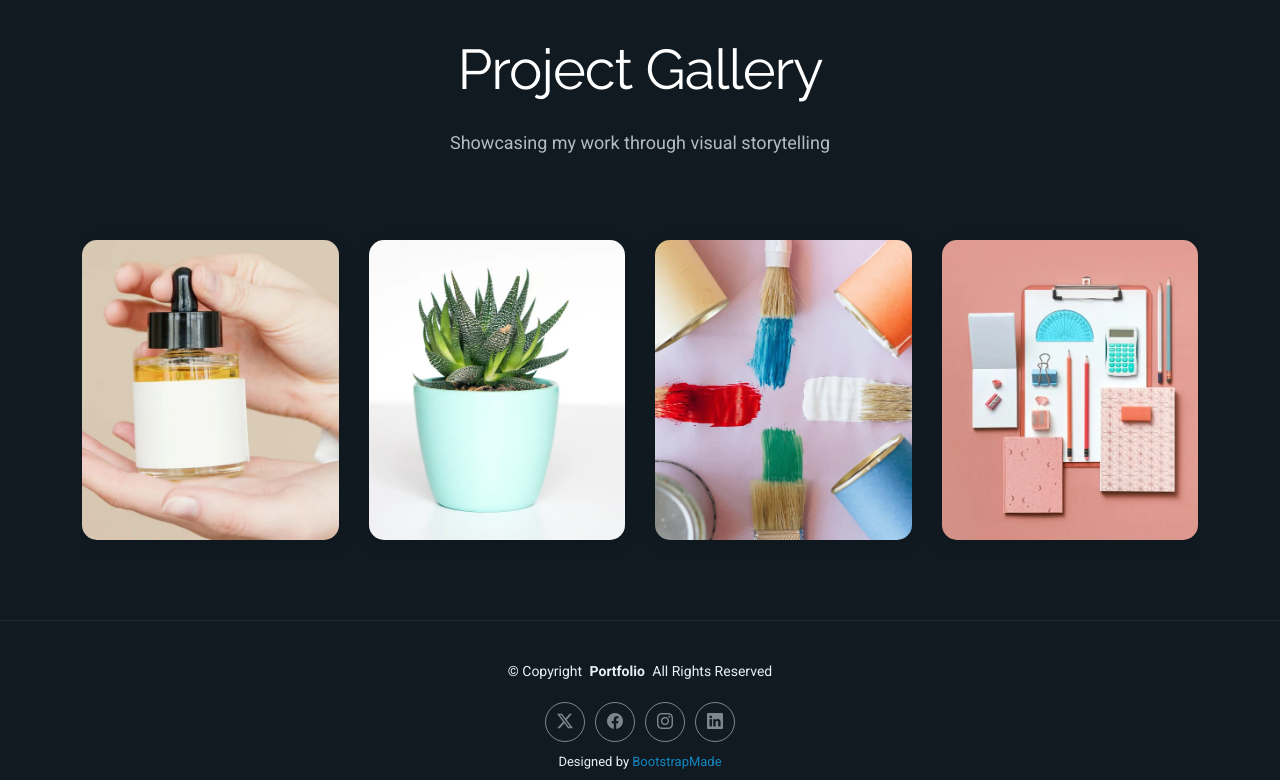
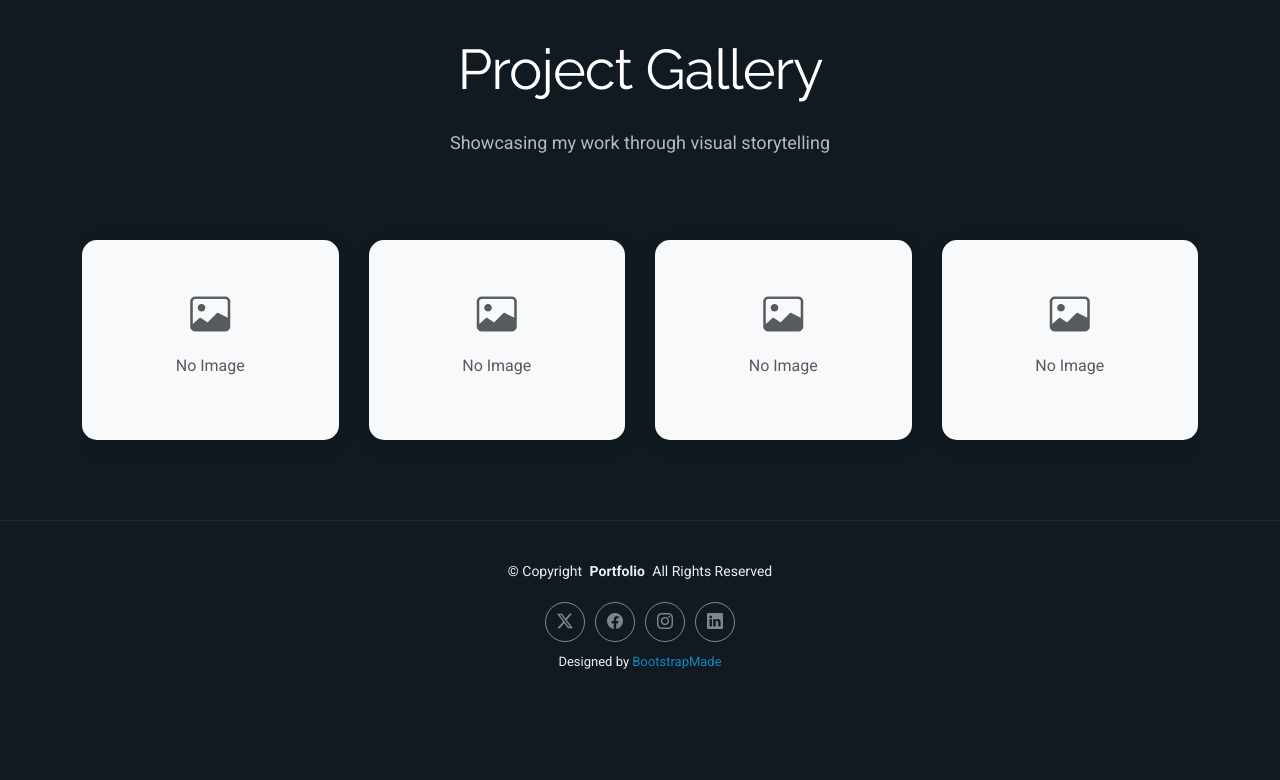
Before and after one commit to abdiwahaab12/my-resume-cv, a Flask app: page /portfolio in a window 1280 px wide. Shown: the part 586-1366 px from the top of the page. After the commit the page ends 1255 px from the top, so only its background shows below. Run offline with Flask 3, Linux system fonts and the light colour scheme; some libraries are stand-ins or nearby versions.

Commit message:
Fix 404 errors by removing references to missing static portfolio images

```diff
--- a/FolioOne/templates/portfolio.html
+++ b/FolioOne/templates/portfolio.html
@@ -92,7 +92,12 @@
       <div class="swiper-wrapper">
         <div class="swiper-slide">
           <div class="gallery-item">
-            <img src="{{ url_for('static', filename='assets/img/portfolio/portfolio-1.webp') }}" alt="Project 1" class="img-fluid">
+            <div class="no-image-placeholder d-flex align-items-center justify-content-center bg-light" style="height: 200px;">
+              <div class="text-center text-muted">
+                <i class="bi bi-image fs-1"></i>
+                <p class="mt-2">No Image</p>
+              </div>
+            </div>
             <div class="gallery-overlay">
               <h4>Web Development</h4>
               <p>Modern responsive website</p>
@@ -101,7 +106,12 @@
         </div>
         <div class="swiper-slide">
           <div class="gallery-item">
-            <img src="{{ url_for('static', filename='assets/img/portfolio/portfolio-2.webp') }}" alt="Project 2" class="img-fluid">
+            <div class="no-image-placeholder d-flex align-items-center justify-content-center bg-light" style="height: 200px;">
+              <div class="text-center text-muted">
+                <i class="bi bi-image fs-1"></i>
+                <p class="mt-2">No Image</p>
+              </div>
+            </div>
             <div class="gallery-overlay">
               <h4>Mobile App</h4>
               <p>Cross-platform application</p>
@@ -110,7 +120,12 @@
         </div>
         <div class="swiper-slide">
           <div class="gallery-item">
-            <img src="{{ url_for('static', filename='assets/img/portfolio/portfolio-3.webp') }}" alt="Project 3" class="img-fluid">
+            <div class="no-image-placeholder d-flex align-items-center justify-content-center bg-light" style="height: 200px;">
+              <div class="text-center text-muted">
+                <i class="bi bi-image fs-1"></i>
+                <p class="mt-2">No Image</p>
+              </div>
+            </div>
             <div class="gallery-overlay">
               <h4>UI/UX Design</h4>
               <p>User interface design</p>
@@ -119,7 +134,12 @@
         </div>
         <div class="swiper-slide">
           <div class="gallery-item">
-            <img src="{{ url_for('static', filename='assets/img/portfolio/portfolio-4.webp') }}" alt="Project 4" class="img-fluid">
+            <div class="no-image-placeholder d-flex align-items-center justify-content-center bg-light" style="height: 200px;">
+              <div class="text-center text-muted">
+                <i class="bi bi-image fs-1"></i>
+                <p class="mt-2">No Image</p>
+              </div>
+            </div>
             <div class="gallery-overlay">
               <h4>E-commerce</h4>
               <p>Online shopping platform</p>
```
Also changed, not shown: FolioOne/templates/portfolio-details.html (+29 -17 lines).
